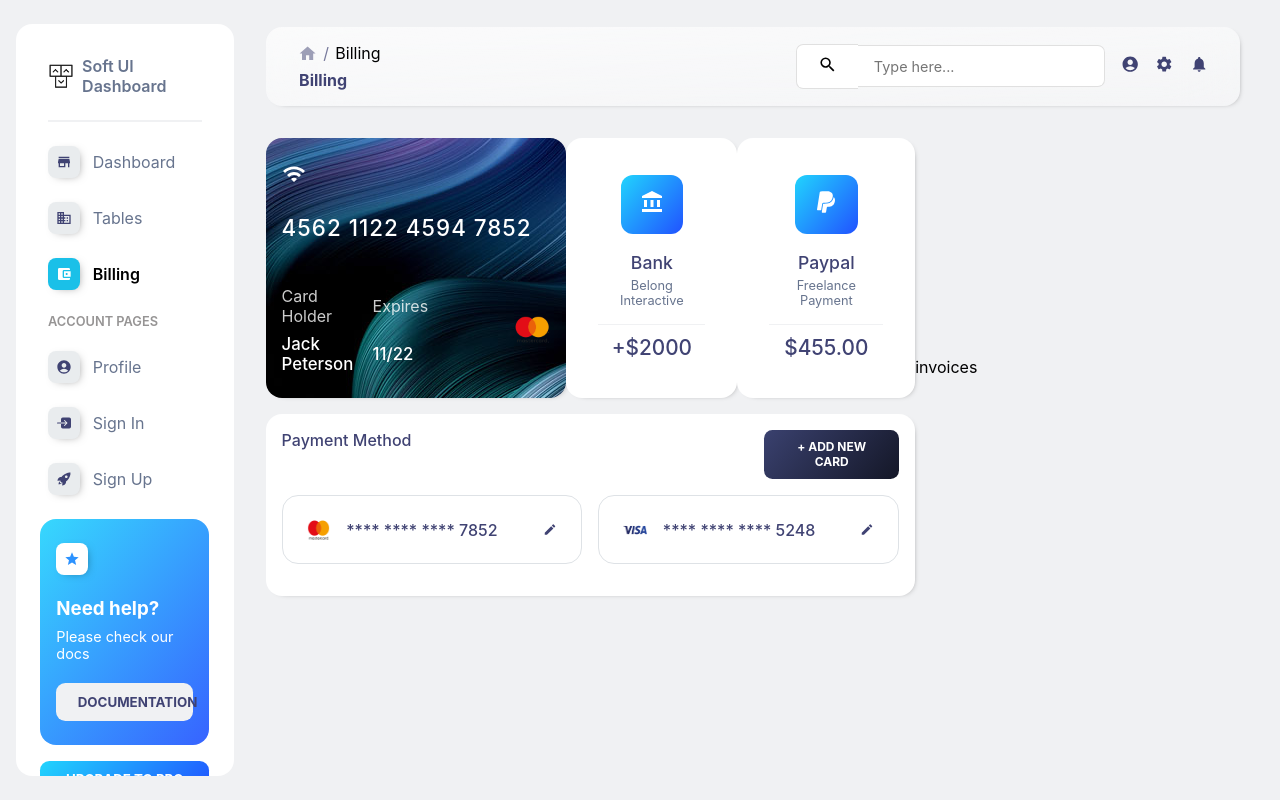
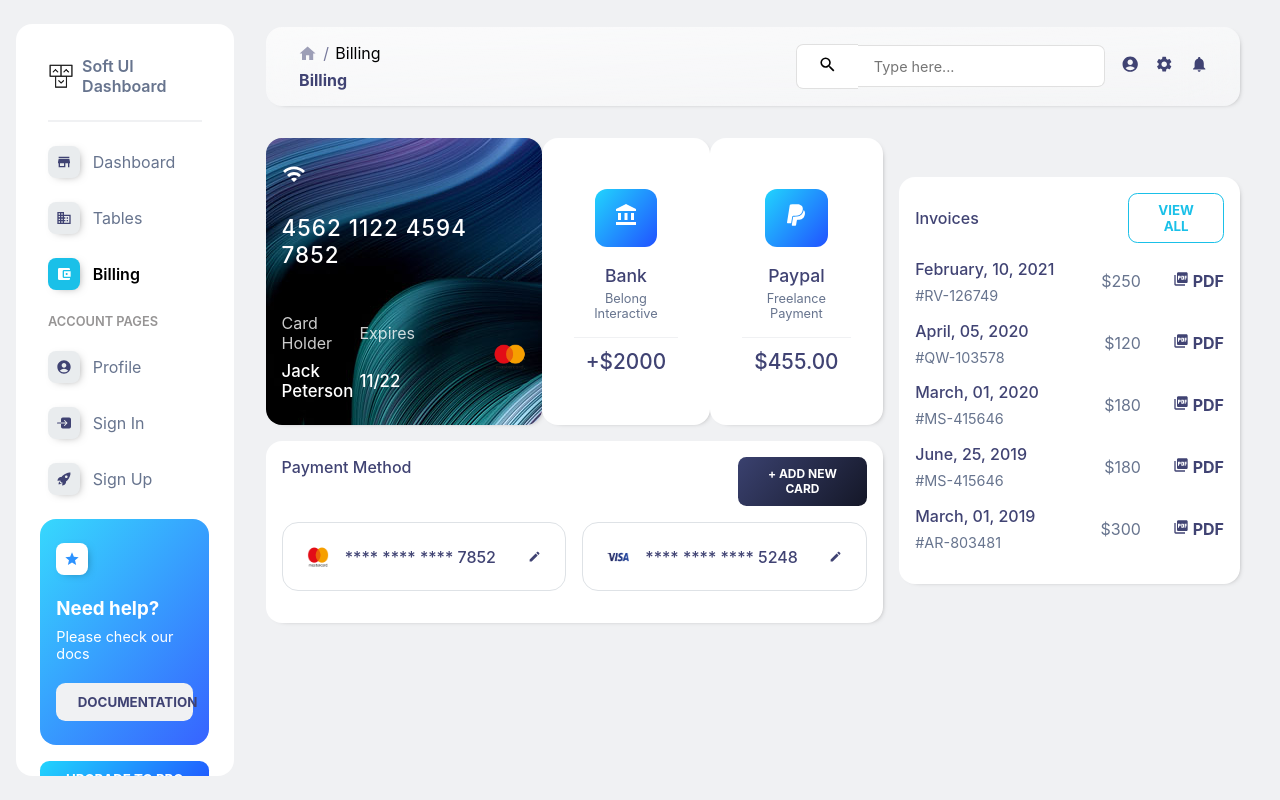
Before and after one commit to jamoliddinsaidov/soft_ui_dashboard, a React (Create React App) app: page /billing in a window 1280 px wide. Built offline with nearby package versions, Linux system fonts and the light colour scheme.

Commit message:
add invoices section

```diff
--- a/src/pages/Billing/Billing.jsx
+++ b/src/pages/Billing/Billing.jsx
@@ -6,14 +6,18 @@ import TopHeader from '../../components/Headers/TopHeader'
 import DebitCard from '../../components/Cards/DebitCard'
 import BudgetCard from '../../components/Cards/BudgetCard'
 import PaymentMethodCard from '../../components/Cards/PaymentMethodCard'
+import Invoice from '../../components/ImageAndTexts/Invoice'
+import Button from '../../components/Buttons/SidenavButton'
 
 // styles
 import { StyledPaymentsContainer, StyledPayments, StyledInvoices } from './styles/StyledBilling'
+import { colors } from '../../GlobalStyles'
 
 // utils
 import { DebitCardContent } from '../../assets/contents/Billings/DebitCardContent'
 import { BudgetCardContent } from '../../assets/contents/Billings/BudgetCardContent'
 import { PaymentCardContent } from '../../assets/contents/Billings/PaymentCardContent'
+import { InvoiceContent } from '../../assets/contents/Billings/InvoiceContent'
 
 const Billing = () => {
   return (
@@ -32,7 +36,16 @@ const Billing = () => {
         </StyledPayments>
 
         <StyledInvoices>
-          <p>invoices</p>
+          <div className='invoice_title'>
+            <h4>Invoices</h4>
+            <Button title='View All' bgColor='#fff' color={colors.lightBlue} borderColor={colors.lightBlue} />
+          </div>
+
+          <div>
+            {InvoiceContent.map((invoice, index) => (
+              <Invoice invoice={invoice} key={invoice.id + index} />
+            ))}
+          </div>
         </StyledInvoices>
       </StyledPaymentsContainer>
     </MainLayout>
--- a/src/pages/Billing/styles/StyledBilling.js
+++ b/src/pages/Billing/styles/StyledBilling.js
@@ -1,5 +1,5 @@
 import styled from 'styled-components'
-import { FlexBetween } from '../../../GlobalStyles'
+import { colors, FlexBetween } from '../../../GlobalStyles'
 
 export const StyledPaymentsContainer = styled(FlexBetween)``
 
@@ -15,4 +15,26 @@ export const StyledPayments = styled.div`
 
 export const StyledInvoices = styled.div`
   flex: 1;
+  background: #fff;
+  padding: 1em;
+  margin-left: 1em;
+  border-radius: 1em;
+  box-shadow: 3px 2px 7px -7px rgba(0, 0, 0, 1);
+
+  .invoice_title {
+    display: flex;
+    justify-content: space-between;
+    align-items: center;
+    margin-bottom: 1em;
+
+    h4 {
+      color: ${colors.iconColor};
+      font-weight: 500;
+    }
+
+    button {
+      width: 31%;
+      padding: 0.6em 1.2em;
+    }
+  }
 `
```
